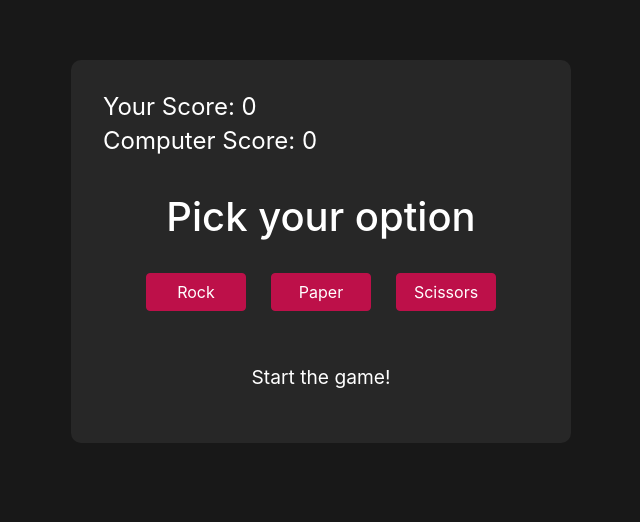
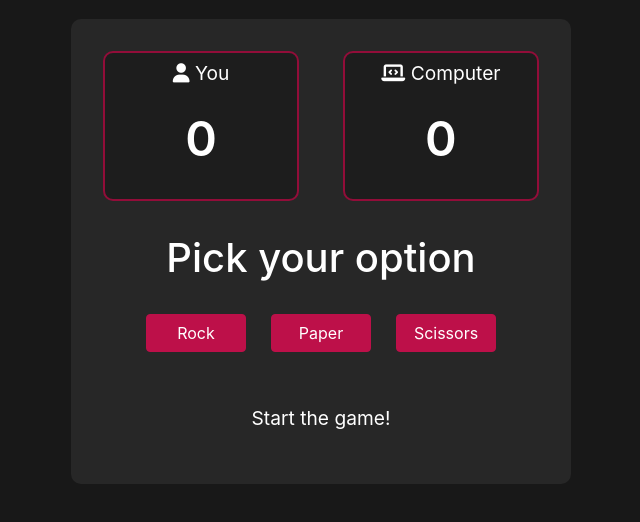
Before and after one commit to IbnDaanis/rock-paper-scissors, a plain HTML site: page index.html in a window 1280 px wide. Shown: the whole page, without its empty margins (319-959 px from the left). Drawn offline with Linux system fonts and the light colour scheme.

Commit message:
Changed layout and styling of score display

```diff
--- a/css/style.scss
+++ b/css/style.scss
@@ -5,6 +5,8 @@
   font-family: -apple-system, BlinkMacSystemFont, 'Segoe UI', Roboto, Oxygen,
     Ubuntu, Cantarell, 'Open Sans', 'Helvetica Neue', sans-serif;
 }
+
+$main-color: #920d39;
 
 body {
   display: flex;
@@ -21,16 +23,33 @@ body {
   width: 500px;
   max-width: 95%;
   margin: 0 auto;
-  background: rgb(39, 39, 39);
+  background: #272727;
   border-radius: 10px;
   .scores {
     display: flex;
     justify-content: space-between;
-    flex-direction: column;
+    flex-direction: row;
     padding: 2rem 2rem 0;
-    h2 {
-      font-weight: 400;
-      padding-bottom: 0.3rem;
+    div {
+      border: 2px solid $main-color;
+      border-radius: 10px;
+      width: 45%;
+      height: 150px;
+      display: flex;
+      flex-direction: column;
+      align-items: center;
+      background: rgb(29, 29, 29);
+      h2 {
+        margin-top: 0.5rem;
+        font-size: 1.2rem;
+        font-weight: 400;
+      }
+      h3 {
+        margin-top: 1.5rem;
+        text-align: center;
+        font-size: 3rem;
+        font-weight: 600;
+      }
     }
   }
   .options {
--- a/index.html
+++ b/index.html
@@ -6,12 +6,22 @@
     <link rel="stylesheet" href="./css/style.css" />
     <title>Rock Paper Scissors</title>
     <link rel="shortcut icon" href="./images/favicon.png" type="image/x-icon" />
+    <script
+      src="https://kit.fontawesome.com/0ee18758c7.js"
+      crossorigin="anonymous"
+    ></script>
   </head>
   <body>
     <div class="container">
       <div class="scores">
-        <h2 class="player">Your Score: <span>0</span></h2>
-        <h2 class="computer">Computer Score: <span>0</span></h2>
+        <div class="player">
+          <h2><i class="fas fa-user"></i> You</h2>
+          <h3 id="playerScoreDisplay">0</h3>
+        </div>
+        <div class="computer">
+          <h2><i class="fas fa-laptop-code"></i> Computer</h2>
+          <h3 id="computerScoreDisplay">0</h3>
+        </div>
       </div>
       <div class="options">
         <h3>Pick your option</h3>
--- a/js/main.js
+++ b/js/main.js
@@ -1,5 +1,5 @@
-const playerScoreDisplay = document.querySelector('.player span')
-const computerScoreDisplay = document.querySelector('.computer span')
+const playerScoreDisplay = document.querySelector('#playerScoreDisplay')
+const computerScoreDisplay = document.querySelector('#computerScoreDisplay')
 const resultDisplay = document.querySelector('#resultDisplay')
 const buttons = [...document.querySelectorAll('.choices button')]
 const resetButton = document.querySelector('#reset')
```
Also changed, not shown: css/style.css, 1 other file.
